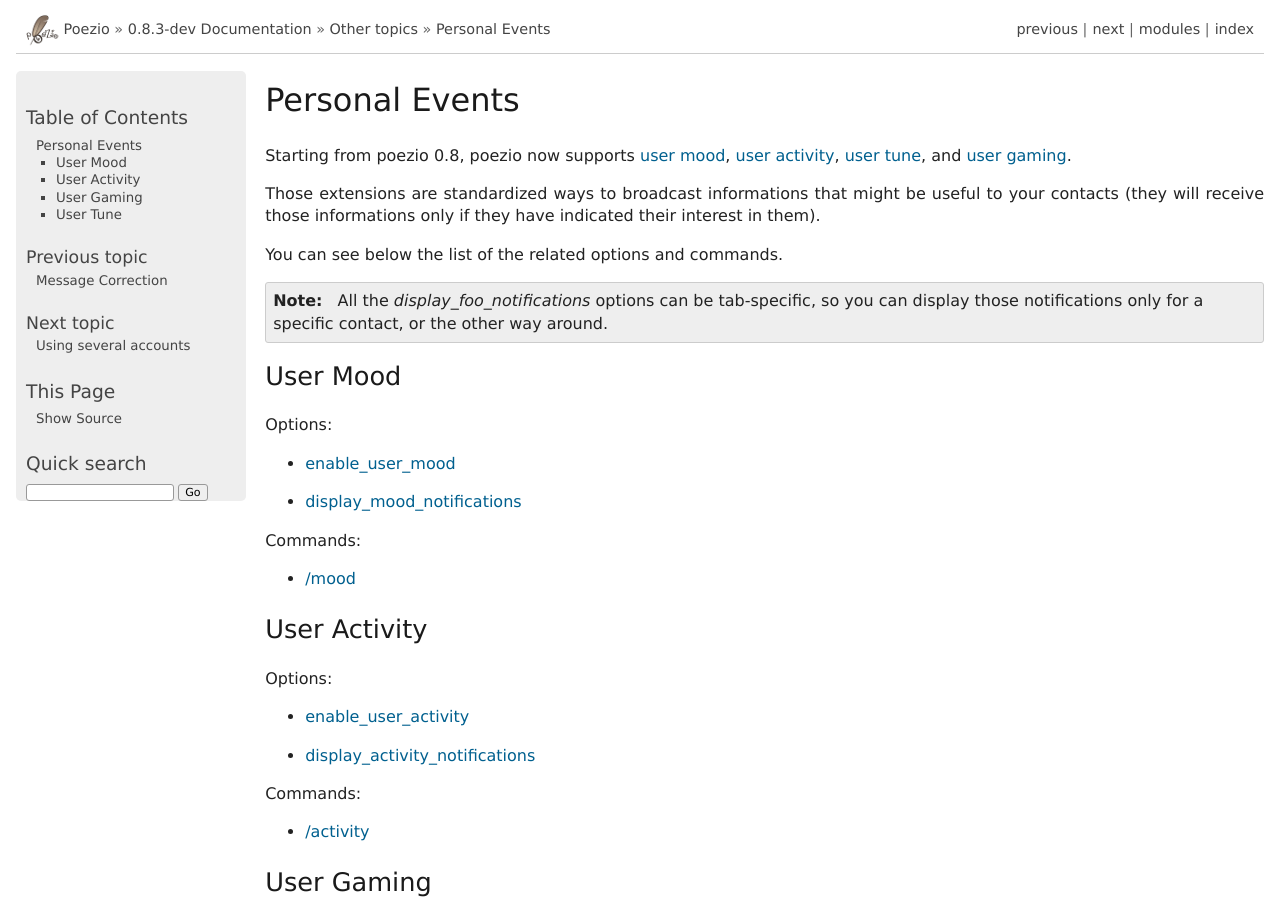
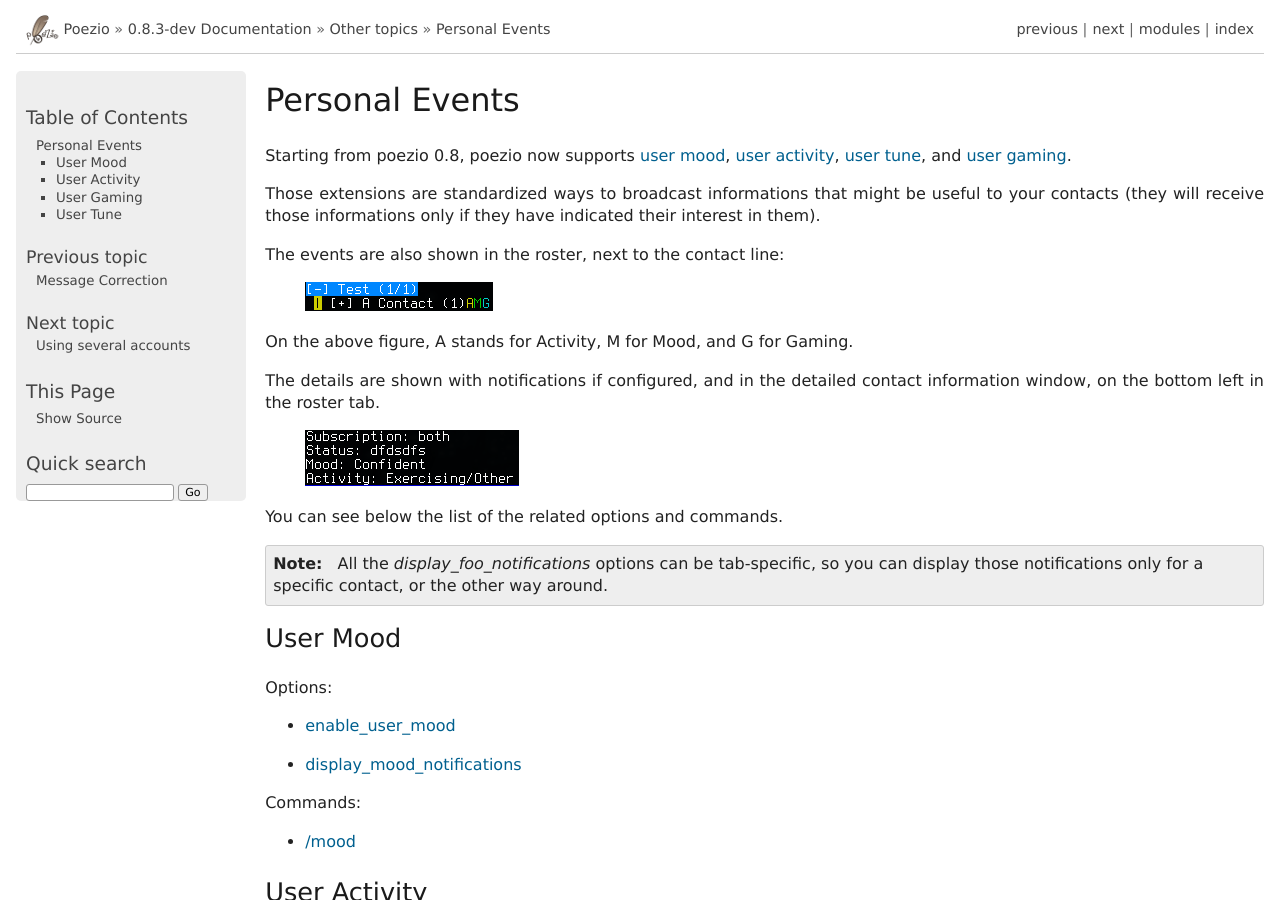
Before and after one commit to poezio/poezio, a Sphinx documentation site: the page built from doc/source/misc/personal_events.rst, in a window 1280 px wide and 900 px high. Built offline with Sphinx 7.4.7, drawn with Linux system fonts in a browser that asks for light colours.

Commit message:
Document the PEP mood/activity stuff with images

```diff
--- a/doc/source/misc/personal_events.rst
+++ b/doc/source/misc/personal_events.rst
@@ -9,6 +9,19 @@
 Those extensions are standardized ways to broadcast informations that might be
 useful to your contacts (they will receive those informations only if they
 have indicated their interest in them).
+
+The events are also shown in the roster, next to the contact line:
+
+.. figure:: ../images/pep.png
+    :alt: Personal Events
+
+On the above figure, A stands for Activity, M for Mood, and G for Gaming.
+
+The details are shown with notifications if configured, and in the detailed
+contact information window, on the bottom left in the roster tab.
+
+.. figure:: ../images/pep_infos.png
+    :alt: Personal Events details
 
 You can see below the list of the related options and commands.
 
```
Also changed, not shown: doc/source/images/pep.png (added), doc/source/images/pep_infos.png (added).
